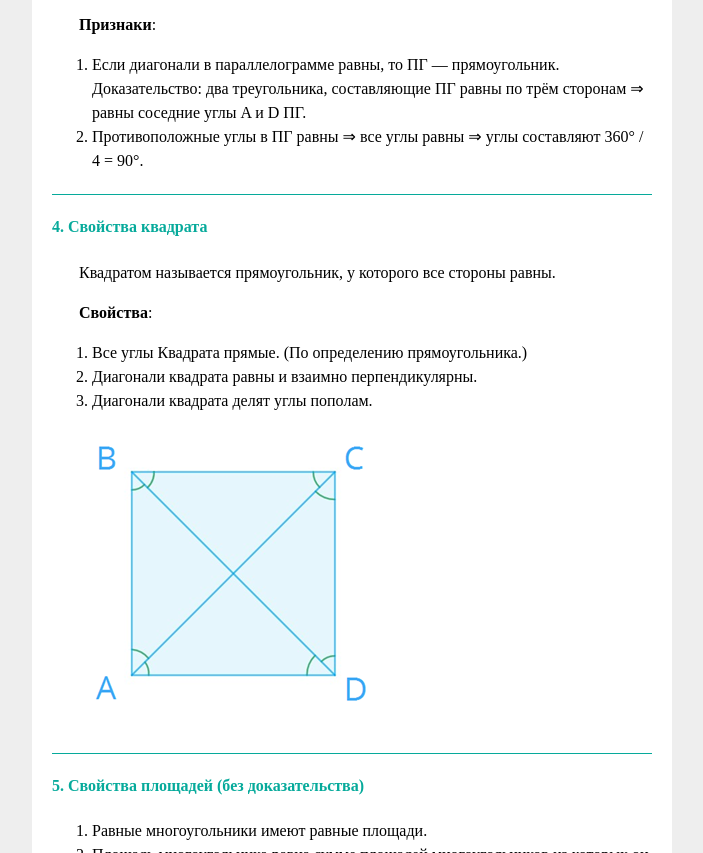
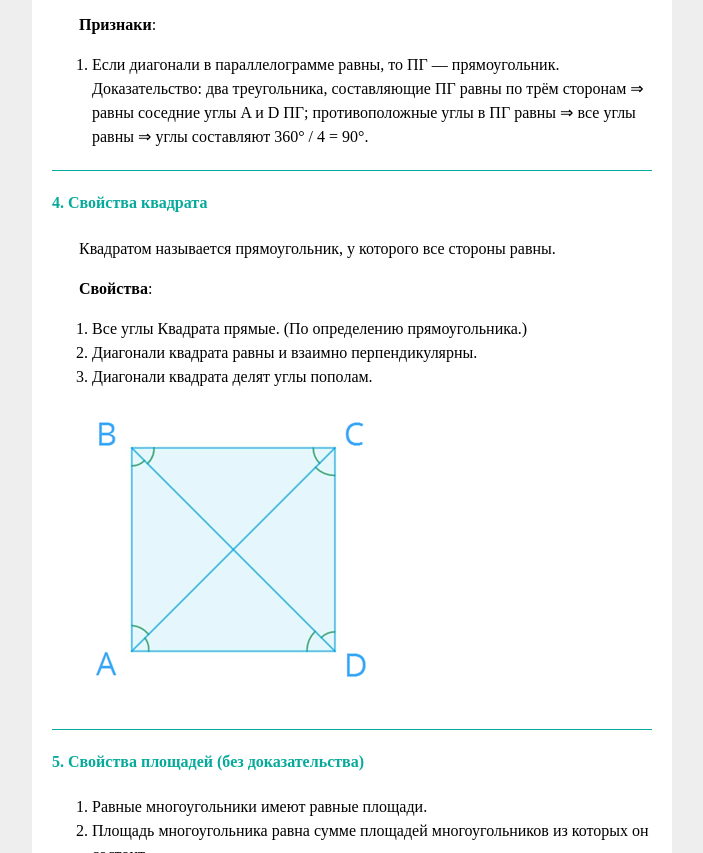
Before and after one commit to imonlyfourteen/geom, a plain HTML site: page index.html in a window 1280 px wide. Shown: the part 10997-11850 px from the top of the page, without its empty margins (288-991 px from the left). Drawn offline with Linux system fonts and the light colour scheme.

Commit message:
Add files via upload

```diff
--- a/index.html
+++ b/index.html
@@ -281,8 +281,8 @@ table {margin-left: 27px;}
 
 <ol>
 <li>Если диагонали в параллелограмме равны, то ПГ — прямоугольник. Доказательство:
-два треугольника, составляющие ПГ равны по трём сторонам ⇒ равны соседние углы A и D ПГ.</li>
-<li>Противоположные углы в ПГ равны ⇒ все углы равны ⇒ углы составляют 360° / 4 = 90°.</li>
+два треугольника, составляющие ПГ равны по трём сторонам ⇒ равны соседние углы A и D ПГ;
+противоположные углы в ПГ равны ⇒ все углы равны ⇒ углы составляют 360° / 4 = 90°.</li>
 </ol>
 
 
```
Also changed, not shown: 1 other file.
